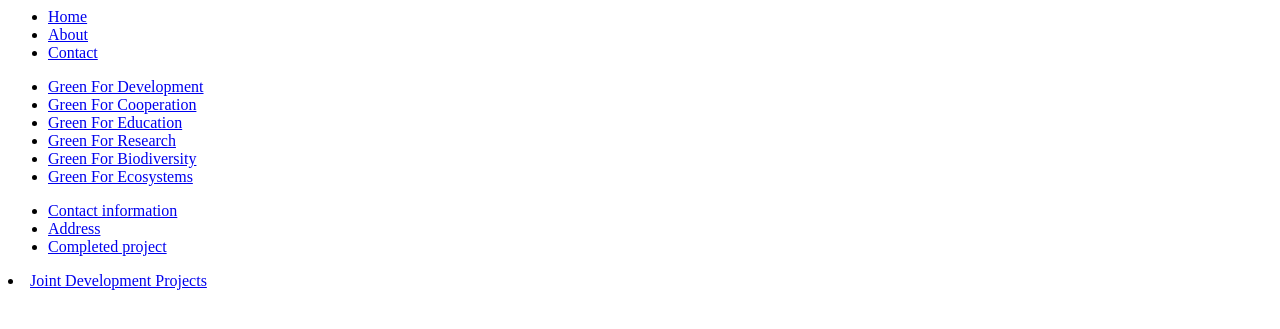
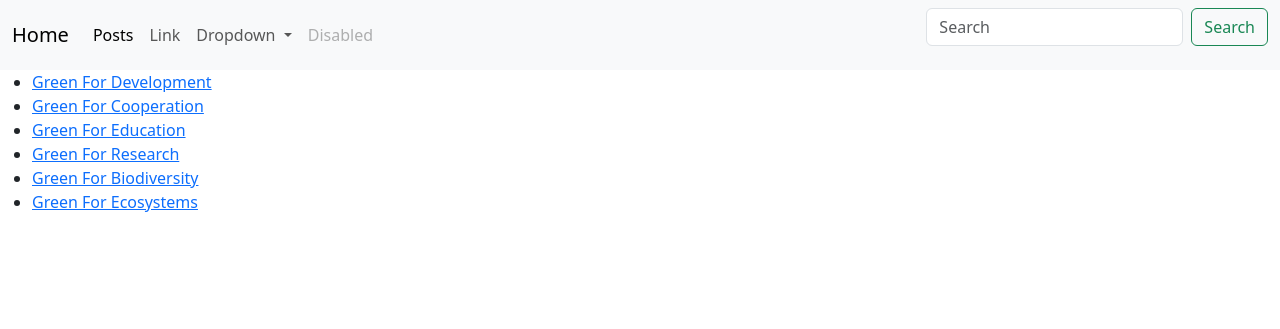
Before and after one commit to maralsi/Green-For, a Django app: a page that uses templates/main.html in a window 1280 px wide. Shown: the top 329 px of the page. Run offline with Django 5.2, Linux system fonts and the light colour scheme.

Commit message:
'homework2'

```diff
--- a/blog/settings.py
+++ b/blog/settings.py
@@ -31,6 +31,7 @@ ALLOWED_HOSTS = []
 # Application definition
 
 INSTALLED_APPS = [
+    'jazzmin',
     'django.contrib.admin',
     'django.contrib.auth',
     'django.contrib.contenttypes',
--- a/blog/urls.py
+++ b/blog/urls.py
@@ -16,12 +16,14 @@ Including another URLconf
 """
 from django.contrib import admin
 from django.urls import path
-from posts.views import green_for, main_page, completed_projects
+from posts.views import green_for, main_page, completed_projects, post_list_view, post_detail_view
 
 urlpatterns = [
     path('admin/', admin.site.urls),
     path('green for/', green_for),
     path('main page/', main_page),
     path('completed projects/', completed_projects),
+    path('posts/', post_list_view),
+    path('posts/<int:post_id>/', post_detail_view),
 
 ]
--- a/posts/models.py
+++ b/posts/models.py
@@ -5,6 +5,9 @@ class Post(models.Model):
     title = models.CharField(max_length=50)
     content = models.TextField(null=True, blank=True)
     rate = models.IntegerField(default=0)
+    created_at = models.DateTimeField(auto_now_add=True, null=True)
+    updated_at = models.DateTimeField(auto_now=True, null=True)
+
 
     def __str__(self):
         return self.title
--- a/posts/views.py
+++ b/posts/views.py
@@ -1,6 +1,8 @@
 from django.shortcuts import render
 from django.http import HttpResponse
 import random
+from posts.models import Post
+
 
 
 # Create your views here.
@@ -15,3 +17,12 @@ def main_page(request):
 
 def completed_projects(request):
     return render(request, 'completed.html')
+
+def post_list_view(request):
+    posts = Post.objects.all()
+    context = {'posts': posts}
+    return render(request, 'post_list.html', context)
+
+def post_detail_view(request, post_id):
+    post = Post.objects.get(id=post_id)
+    return render(request, 'post_detail.html', {'post': post})
--- a/templates/main.html
+++ b/templates/main.html
@@ -1,12 +1,43 @@
 <header>
-    <nav>
-        <ul>
-            <li><a href="/home">Home</a> </li>
-            <li><a href="/about">About</a> </li>
-            <li><a href="/contact">Contact</a> </li>
-        </ul>
-    </nav>
-</header>
+<link rel="stylesheet" href="https://cdn.jsdelivr.net/npm/bootstrap@5.3.2/dist/css/bootstrap.min.css" integrity="sha384-T3c6CoIi6uLrA9TneNEoa7RxnatzjcDSCmG1MXxSR1GAsXEV/Dwwykc2MPK8M2HN" crossorigin="anonymous">
+    <script src="https://cdn.jsdelivr.net/npm/bootstrap@5.3.2/dist/js/bootstrap.min.js" integrity="sha384-BBtl+eGJRgqQAUMxJ7pMwbEyER4l1g+O15P+16Ep7Q9Q+zqX6gSbd85u4mG4QzX+" crossorigin="anonymous"></script>
+    <script src="https://cdn.jsdelivr.net/npm/bootstrap@5.3.2/dist/js/bootstrap.bundle.min.js" integrity="sha384-C6RzsynM9kWDrMNeT87bh95OGNyZPhcTNXj1NW7RuBCsyN/o0jlpcV8Qyq46cDfL" crossorigin="anonymous"></script>
+    <nav class="navbar navbar-expand-lg bg-body-tertiary">
+  <div class="container-fluid">
+    <a class="navbar-brand" href="/">Home</a>
+    <button class="navbar-toggler" type="button" data-bs-toggle="collapse" data-bs-target="#navbarSupportedContent" aria-controls="navbarSupportedContent" aria-expanded="false" aria-label="Toggle navigation">
+      <span class="navbar-toggler-icon"></span>
+    </button>
+    <div class="collapse navbar-collapse" id="navbarSupportedContent">
+      <ul class="navbar-nav me-auto mb-2 mb-lg-0">
+        <li class="nav-item">
+          <a class="nav-link active" aria-current="page" href="/posts">Posts</a>
+        </li>
+        <li class="nav-item">
+          <a class="nav-link" href="#">Link</a>
+        </li>
+        <li class="nav-item dropdown">
+          <a class="nav-link dropdown-toggle" href="#" role="button" data-bs-toggle="dropdown" aria-expanded="false">
+            Dropdown
+          </a>
+          <ul class="dropdown-menu">
+            <li><a class="dropdown-item" href="#">Action</a></li>
+            <li><a class="dropdown-item" href="#">Another action</a></li>
+            <li><hr class="dropdown-divider"></li>
+            <li><a class="dropdown-item" href="#">Something else here</a></li>
+          </ul>
+        </li>
+        <li class="nav-item">
+          <a class="nav-link disabled" aria-disabled="true">Disabled</a>
+        </li>
+      </ul>
+      <form class="d-flex" role="search">
+        <input class="form-control me-2" type="search" placeholder="Search" aria-label="Search">
+        <button class="btn btn-outline-success" type="submit">Search</button>
+      </form>
+    </div>
+  </div>
+</nav>
 <body>
     <nav>
         <ul>
@@ -16,15 +47,11 @@
             <li><a href="/Green For Research"> Green For Research</a> </li>
             <li><a href="/Green For Biodiversity">Green For Biodiversity</a> </li>
             <li><a href="/Green For Ecosystems">Green For Ecosystems</a> </li>
-
         </ul>
     </nav>
 </body>
+
 <footer>
-    <ul>
-        <li><a href="/Contact information">Contact information</a> </li>
-        <li><a href="/Address">Address</a> </li>
-        <li><a href="/Completed">Completed project</a> </li>
-    </ul>
-    <li><a href="https://green-alliance.kg"> Joint Development Projects</a> </li>
+{%block content%}
+{%endblock%}
 </footer>
```
Also changed, not shown: templates/post_detail.html (added, +14 -0 lines), templates/post_list.html (added, +18 -0 lines), db.sqlite3, posts/migrations/0005_post_created_at_post_updated_at.py (added).
